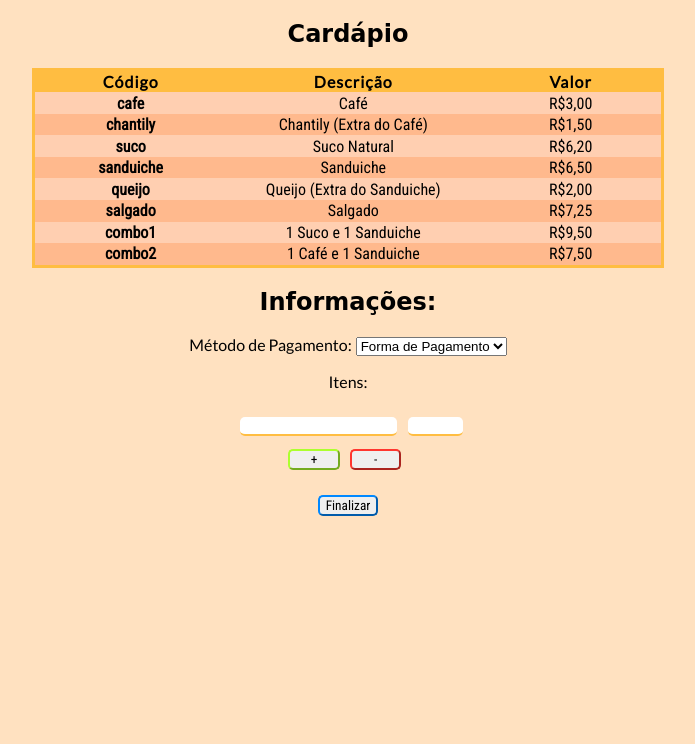
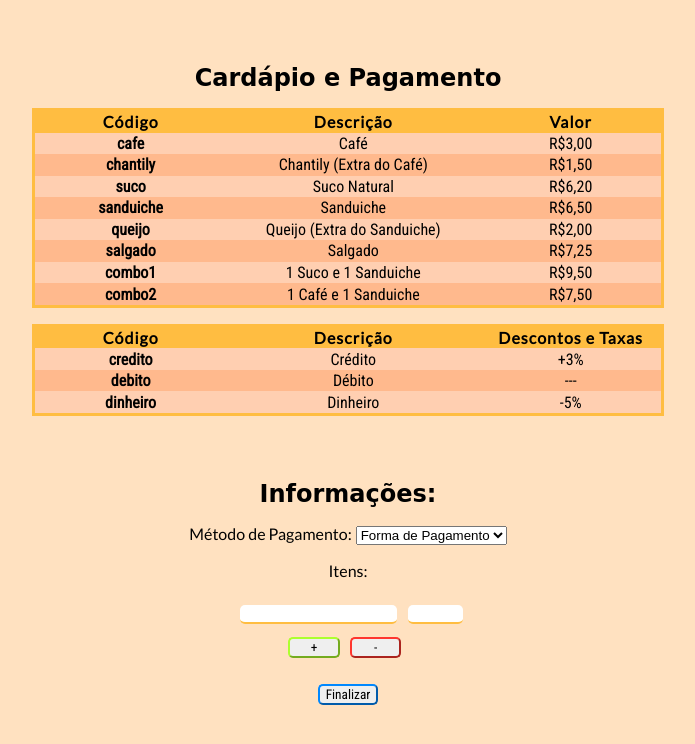
Before and after one commit to AurorinhaBoreal/desafio-aurora-kruschewsky, a website: page index.html in a window 1280 px wide. Shown: the whole page, without its empty margins (292-987 px from the left). Drawn offline with Linux system fonts and the light colour scheme; a web font is replaced by a local one.

Commit message:
Payment Table

```diff
--- a/index.css
+++ b/index.css
@@ -9,6 +9,8 @@ body{
 
 h2{
     font-family: 'Borel', cursive;
+    margin-top: 5vw;
+    margin-bottom: 1vw;
 }
 
 label{
--- a/index.html
+++ b/index.html
@@ -12,7 +12,7 @@
     <center>
 
         <div class="container">
-            <h2>Cardápio</h2>
+            <h2>Cardápio e Pagamento</h2>
             <p>
                 <table>
                     <thead>
@@ -67,6 +67,35 @@
                 </table>
             </p>
 
+            <p>
+                <table>
+                    <thead>
+                        <tr>
+                            <th scope="col">Código</th>
+                            <th scope="col">Descrição</th>
+                            <th scope="col">Descontos e Taxas</th>
+                        </tr>
+                    </thead>
+                    <tbody>
+                        <tr>
+                            <th scope="row">credito</th>
+                            <td>Crédito</td>
+                            <td>+3%</td>
+                        </tr>
+                        <tr>
+                            <th scope="row">debito</th>
+                            <td>Débito</td>
+                            <td>---</td>
+                        </tr>
+                        <tr>
+                            <th scope="row">dinheiro</th>
+                            <td>Dinheiro</td>
+                            <td>-5%</td>
+                        </tr>
+                    </tbody>
+                </table>
+            </p>
+
 
             <h2>Informações:</h2>
             <form id="container">
@@ -82,7 +111,7 @@
                     <label for="Pedidos">Itens:</label>
                     <br><br>
                     <input class="inputO" type="text" id="getPed1" name="Pedidos" required>
-                    <input class="inputQ" type="number" id="getQtd1" max="10" required>
+                    <input class="inputQ" type="number" id="getQtd1" min="1" max="10" required>
 
                 <div id="itens">
                 </div>
--- a/src/index.js
+++ b/src/index.js
@@ -22,6 +22,7 @@ function addInput() {
         inputQ.className="addedInputQ"
         inputQ.type="number";
         inputQ.id="getQtd" + i;
+        inputQ.min="1"
         inputQ.max="10";
         inputQ.required = true;
 
```
